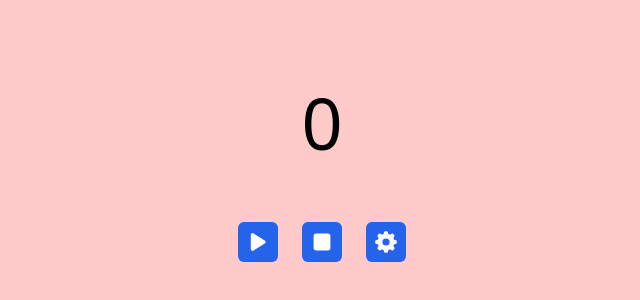
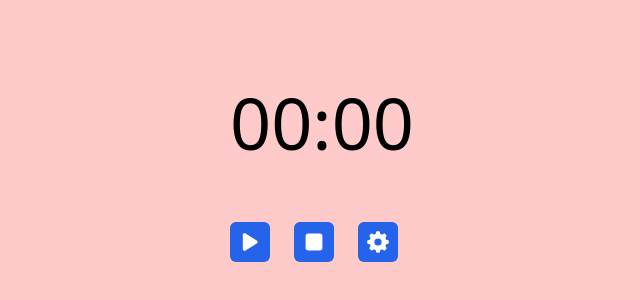
Before and after one commit to antonelladivirgilio/synchronicity-pomodoro, a React (Vite) app: page / in a window 1280 px wide. Shown: the part 226-526 px from the top of the page, without its empty margins (318-958 px from the left). Built offline with nearby package versions, Linux system fonts and the light colour scheme.

Commit message:
format timer

```diff
--- a/src/components/Timer.tsx
+++ b/src/components/Timer.tsx
@@ -1,5 +1,6 @@
 import { Dispatch, SetStateAction, useEffect } from 'react'
 import { useTimer } from '../hooks/useTimer'
+import { millisecondsToMinutes } from '../utils/millisecondsToMinutes'
 
 type TimerProps = {
   stop: boolean
@@ -18,9 +19,10 @@ export function Timer({ stop }: TimerProps) {
     return () => clearInterval(interval)
   }, [time, stop])
 
+  const formattedTime = millisecondsToMinutes(time)
   return (
     <>
-      <h1 className="text-center text-7xl self-end mb-16">{time}</h1>
+      <h1 className="text-center text-7xl self-end mb-16">{formattedTime}</h1>
     </>
   )
 }
```
